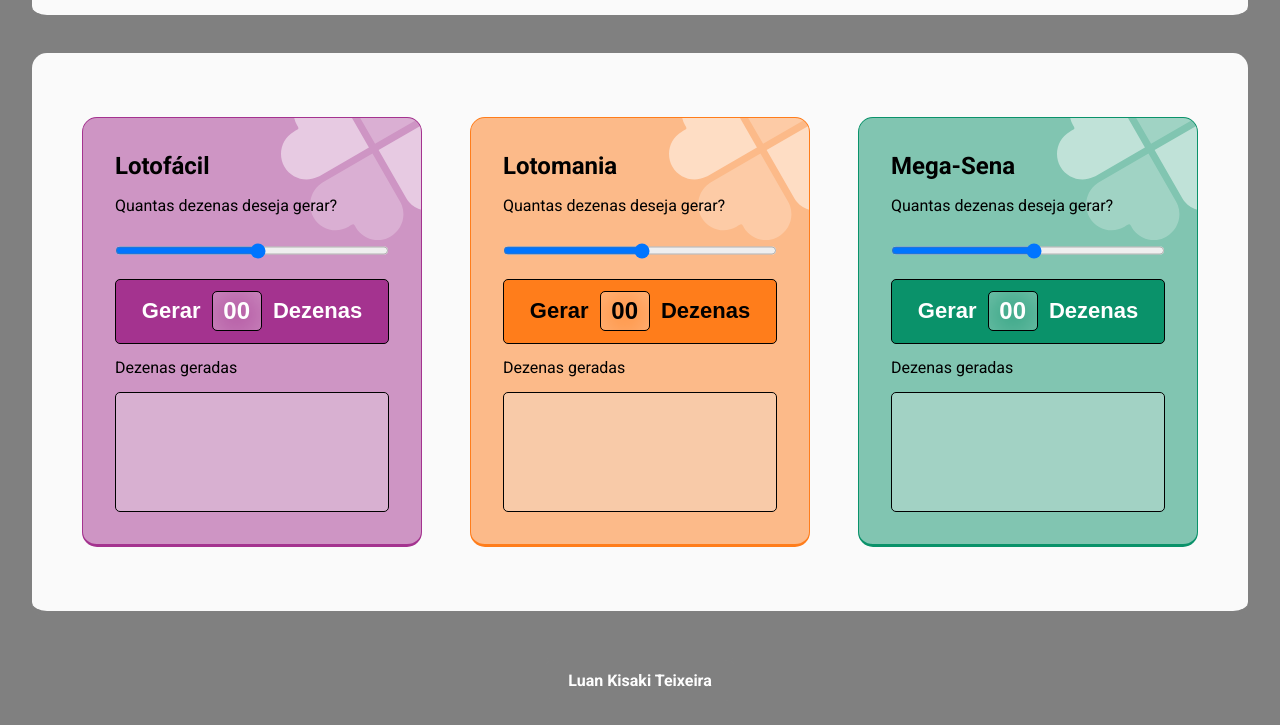
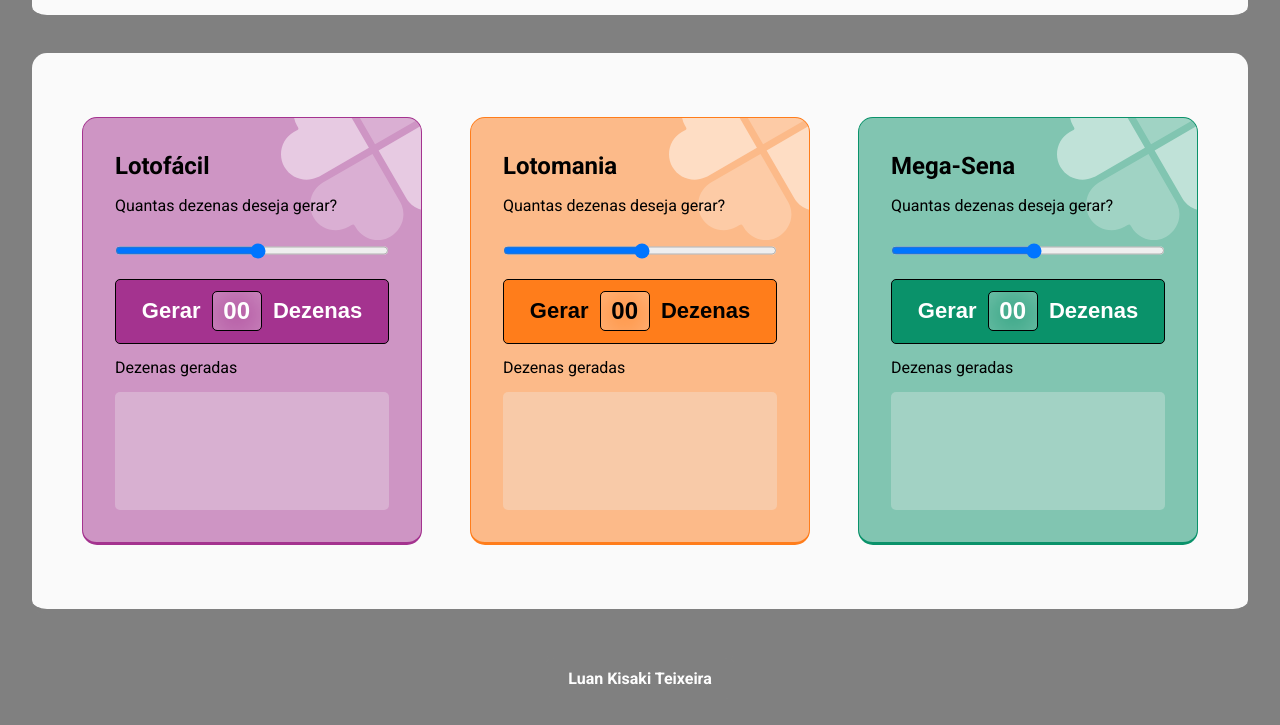
Before and after one commit to LuanKisaki/Gerador-de-dezenas, a website: page index.html in a window 1280 px wide. Shown: the part 141-866 px from the top of the page. Drawn offline with Linux system fonts and the light colour scheme.

Commit message:
style: textarea border removed

```diff
--- a/styles.css
+++ b/styles.css
@@ -91,6 +91,10 @@
   filter: brightness(100%);
   transition: filter .2s ease-in-out;
   resize: none;
+}
+
+textarea {
+  border: 0;
 }
 
 button:hover {
```
